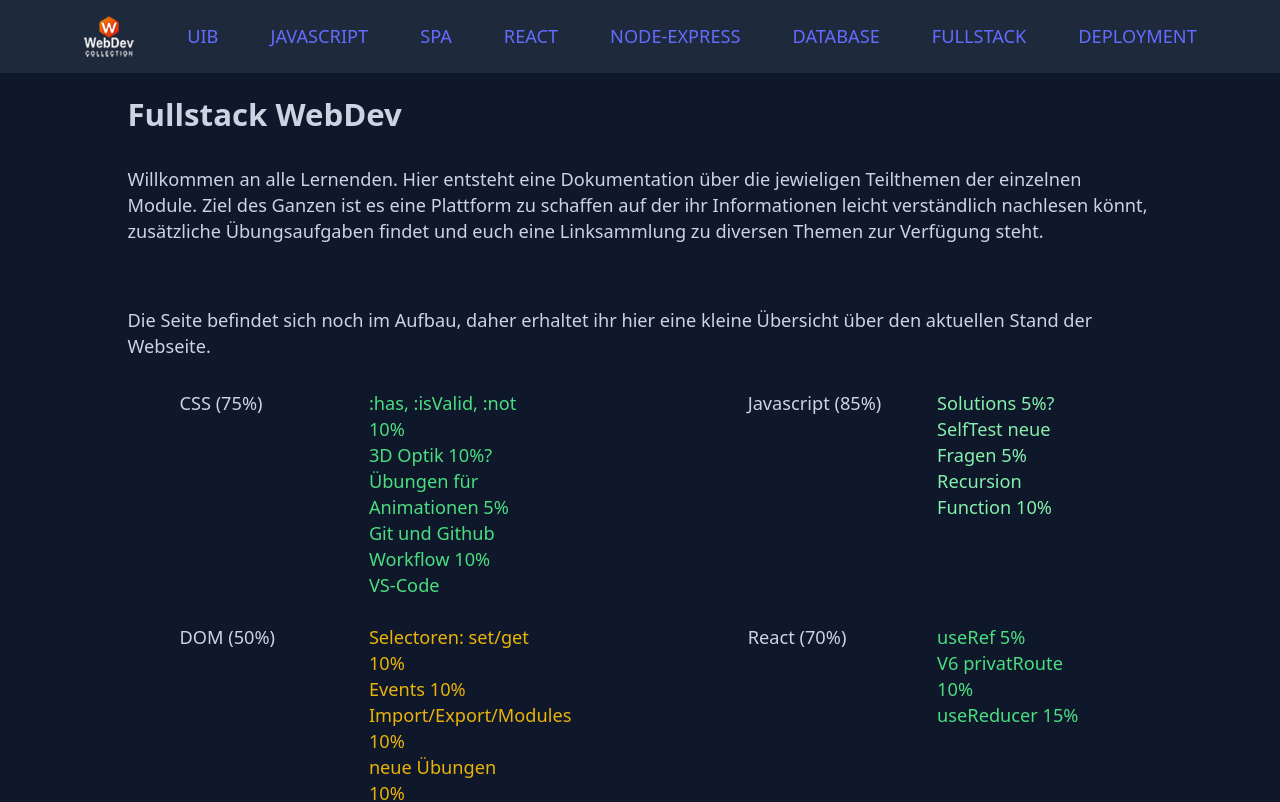
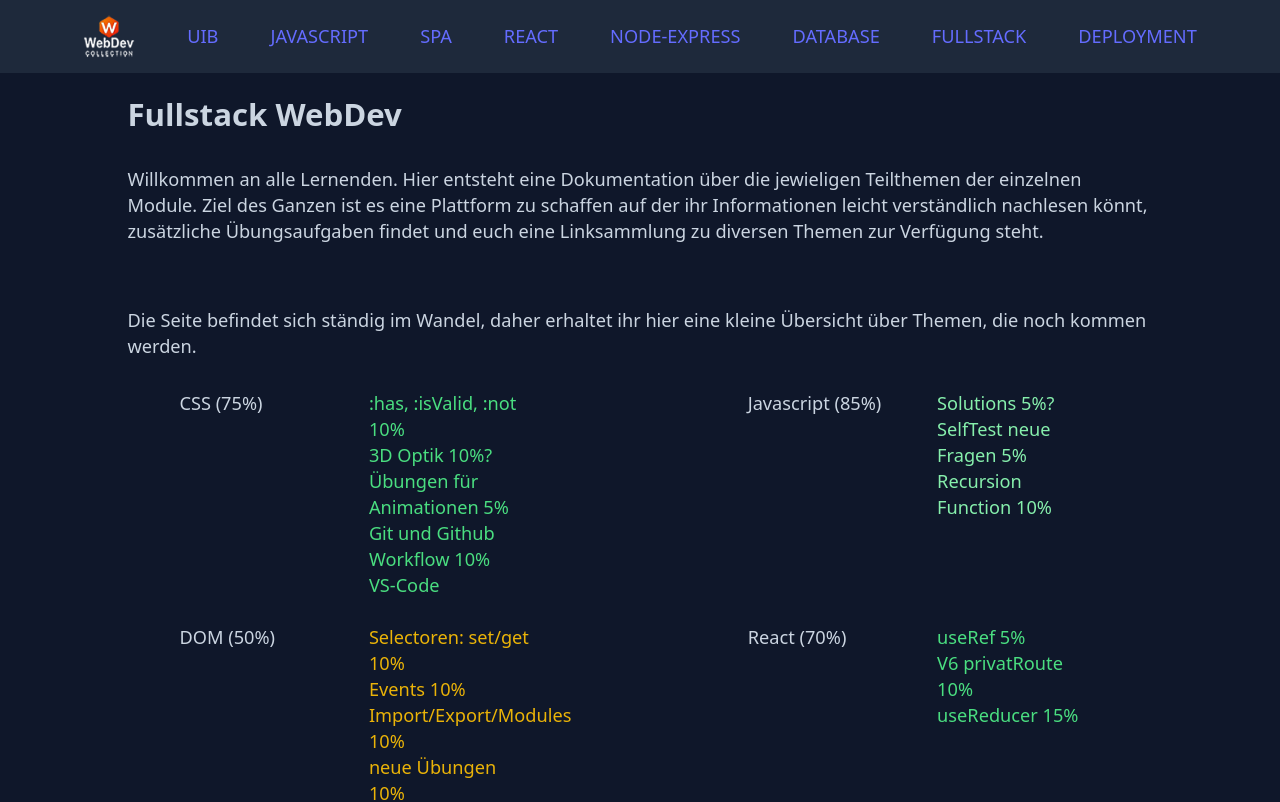
Before and after one commit to MartinKruess/webDevCollecion, a React (Vite) app: page / in a window 1280 px wide. Shown: the top 802 px of the page. Built offline with nearby package versions, Linux system fonts and the light colour scheme.

Commit message:
nav spacing fixed

```diff
--- a/src/comps/navigations/jsNavi.jsx
+++ b/src/comps/navigations/jsNavi.jsx
@@ -2,7 +2,7 @@ import { Link } from "react-router-dom";
 
 export const JSNavi = () => {
   return (
-    <nav className="bg-slate-800 pb-3 px-8 pt-2 sticky z-10 top-24 sm:top-8">
+    <nav className="bg-slate-800 pb-3 px-8 pt-2 sticky z-10 top-24 sm:top-12">
       <ul className="w-full text-xs sm:text-sm lg:text-base lg:leading-5 flex flex-wrap gap-2 sm:gap-3 pt-2 m-auto">
         <li className="p-1 sm:py-1 sm:px-7 border rounded-lg bg-green-950 hover:bg-red-800">
           <Link to="node">Node</Link>
--- a/src/comps/pages/landingpage.jsx
+++ b/src/comps/pages/landingpage.jsx
@@ -11,8 +11,8 @@ export const Landingpage = () => {
           euch eine Linksammlung zu diversen Themen zur Verfügung steht.
         </p>
         <p className="text-sm">
-          Die Seite befindet sich noch im Aufbau, daher erhaltet ihr hier eine
-          kleine Übersicht über den aktuellen Stand der Webseite.
+          Die Seite befindet sich ständig im Wandel, daher erhaltet ihr hier
+          eine kleine Übersicht über Themen, die noch kommen werden.
         </p>
         <ul className="grid grid-cols-5 w-full text-sm m-auto px-10 gap-5">
           <li>CSS (75%)</li>
```
